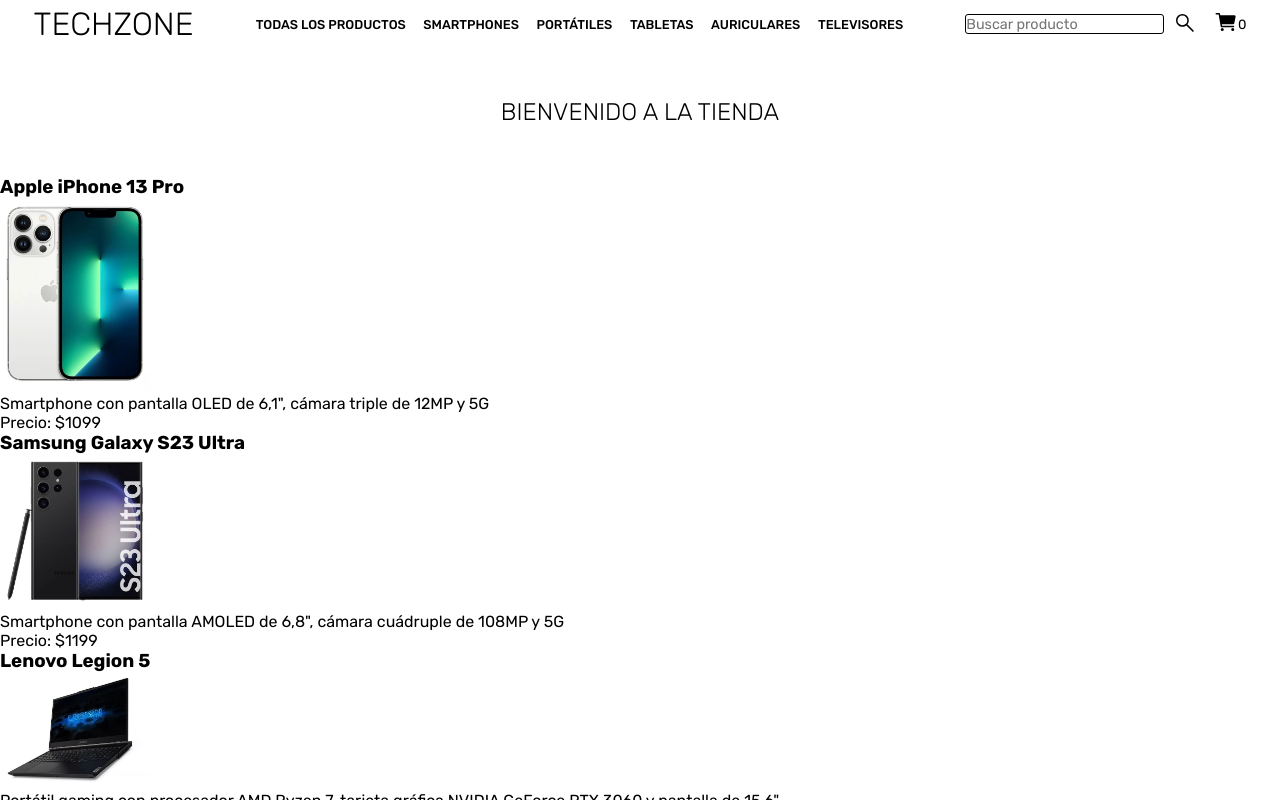
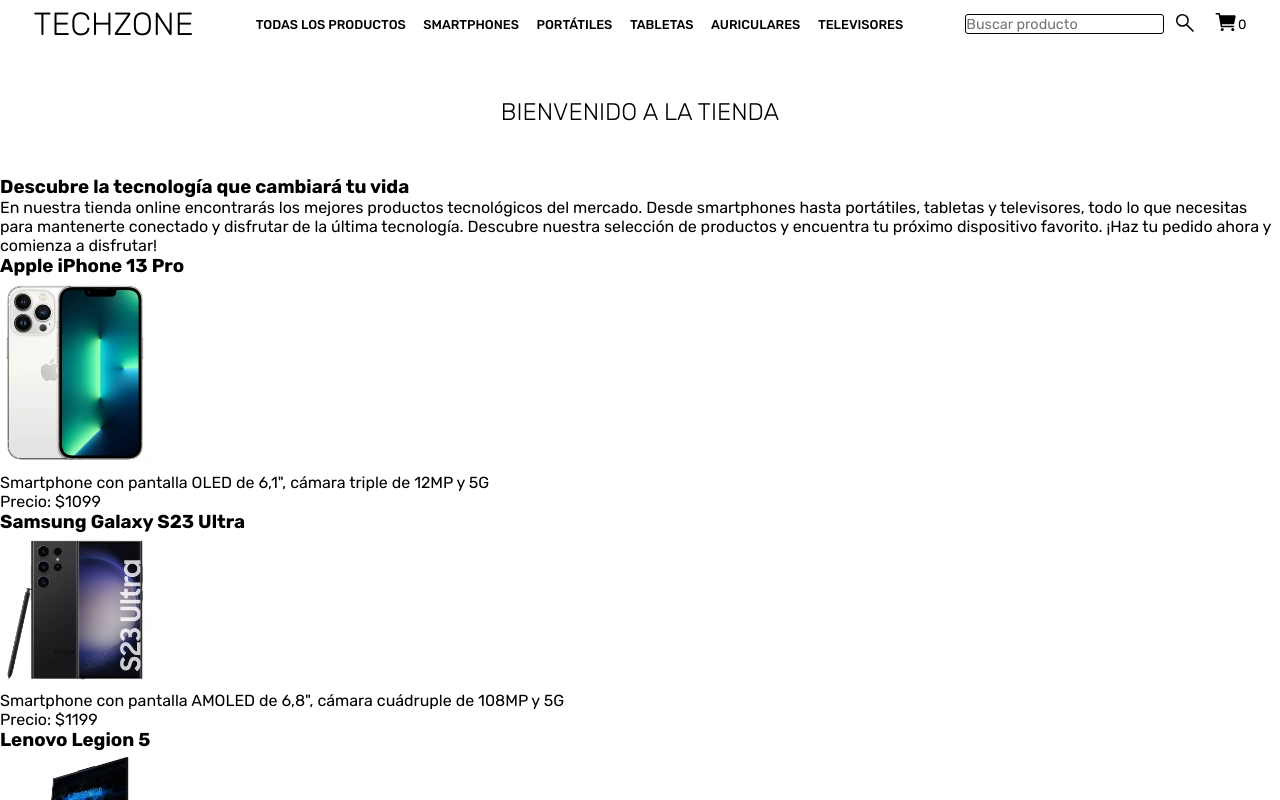
Before and after one commit to eberkruger/PreEntrega2Kruger, a React (Create React App) app: page / in a window 1280 px wide. Shown: the top 800 px of the page. Built offline with nearby package versions, Linux system fonts and the light colour scheme.

Commit message:
Creación Hero Section

```diff
--- a/src/App.js
+++ b/src/App.js
@@ -1,12 +1,14 @@
 import './Styles/styles.scss';
 import Navbar from './Components/Navbar/Navbar';
+import Hero from './Components/Hero/Hero';
 import ItemListContainer from './Components/ItemListContainer/ItemListContainer';
 
 function App() {
   return (
     <div className="App">
       <Navbar />
-      <ItemListContainer greeting={'Bienvenido a la tienda'} />
+      <Hero greeting={'Bienvenido a la tienda'} greeting2={'Descubre la tecnología que cambiará tu vida'} description={'En nuestra tienda online encontrarás los mejores productos tecnológicos del mercado. Desde smartphones hasta portátiles, tabletas y televisores, todo lo que necesitas para mantenerte conectado y disfrutar de la última tecnología. Descubre nuestra selección de productos y encuentra tu próximo dispositivo favorito. ¡Haz tu pedido ahora y comienza a disfrutar!'} />
+      <ItemListContainer />
     </div>
   );
 }
--- /dev/null
+++ b/src/Components/Hero/Hero.js
@@ -0,0 +1,17 @@
+const Hero = ({ greeting, greeting2, description }) => {
+     return (
+        <div className="heroContainer">
+            <h2 className="heroTitle">
+                {greeting}
+            </h2>
+            <h3>
+                {greeting2}
+            </h3>
+            <p>
+                {description}
+            </p>
+        </div>
+     )
+}
+
+export default Hero
--- a/src/Components/ItemListContainer/ItemListContainer.js
+++ b/src/Components/ItemListContainer/ItemListContainer.js
@@ -16,7 +16,6 @@ const ItemListContainer = ({ greeting }) => {
 
     return (
         <div>
-            <h2>{greeting}</h2>
             <ItemList productos={productos} />
         </div>
     )
```
